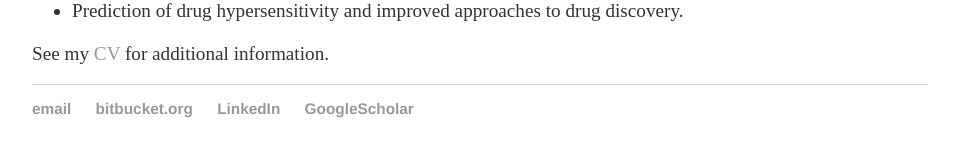
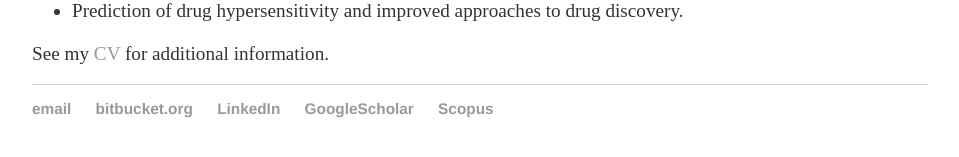
Before and after one commit to xinqyao/xinqyao.github.io, a Jekyll site: the page built from index.md, in a window 1280 px wide. Shown: the part 321-478 px from the top of the page, without its empty margins (160-1119 px from the left). Built offline with Jekyll 4.4.1, drawn with Linux system fonts in a browser that asks for light colours.

Commit message:
Update default.html
Add Scopus ID

```diff
--- a/_layouts/default.html
+++ b/_layouts/default.html
@@ -26,6 +26,7 @@
 				<li><a href="https://bitbucket.org/Grantlab/bio3d">bitbucket.org</a></li>
 				<li><a href="https://www.linkedin.com/in/xin-qiu-yao-1a91b120">LinkedIn</a></li>
 				<li><a href="https://scholar.google.com/citations?user=Y7F_stAAAAAJ&hl=en">GoogleScholar</a></li>
+				<li><a href="https://www.scopus.com/authid/detail.uri?authorId=23973741100">Scopus</a></li>
 				</ul>
 			</footer>
 		</body>
```
